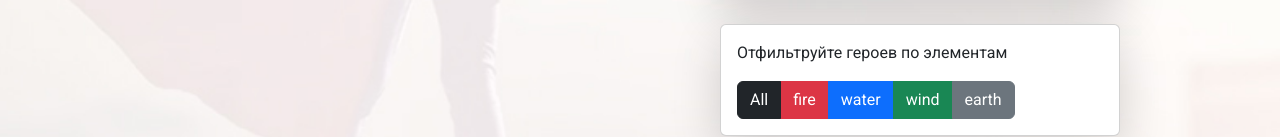
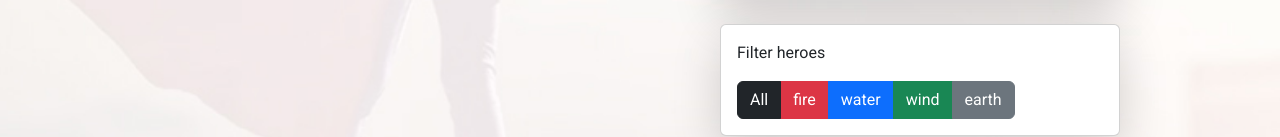
Before and after one commit to Murvat/HeroesAdminPanel, a React (Create React App) app: page / in a window 1280 px wide. Shown: the part 512-649 px from the top of the page. Built offline with nearby package versions, Linux system fonts and the light colour scheme; data requests are answered from the project's data file.

Commit message:
Update HeroesFilters.js

```diff
--- a/src/components/heroesFilters/HeroesFilters.js
+++ b/src/components/heroesFilters/HeroesFilters.js
@@ -23,12 +23,12 @@ const HeroesFilters = () => {
     if (filtersLoadingStatus === "loading") {
         return <Spinner/>;
     } else if (filtersLoadingStatus === "error") {
-        return <h5 className="text-center mt-5">Ошибка загрузки</h5>
+        return <h5 className="text-center mt-5">Loading error...</h5>
     }
 
     const renderFilters = (arr) => {
         if (arr.length === 0) {
-            return <h5 className="text-center mt-5">Фильтры не найдены</h5>
+            return <h5 className="text-center mt-5">No filter found...</h5>
         }
 
         return arr.map(({name, className, label}) => {
@@ -51,7 +51,7 @@ const HeroesFilters = () => {
     return (
         <div className="card shadow-lg mt-4">
             <div className="card-body">
-                <p className="card-text">Отфильтруйте героев по элементам</p>
+                <p className="card-text">Filter heroes</p>
                 <div className="btn-group">
                     {elements}
                 </div>
```
